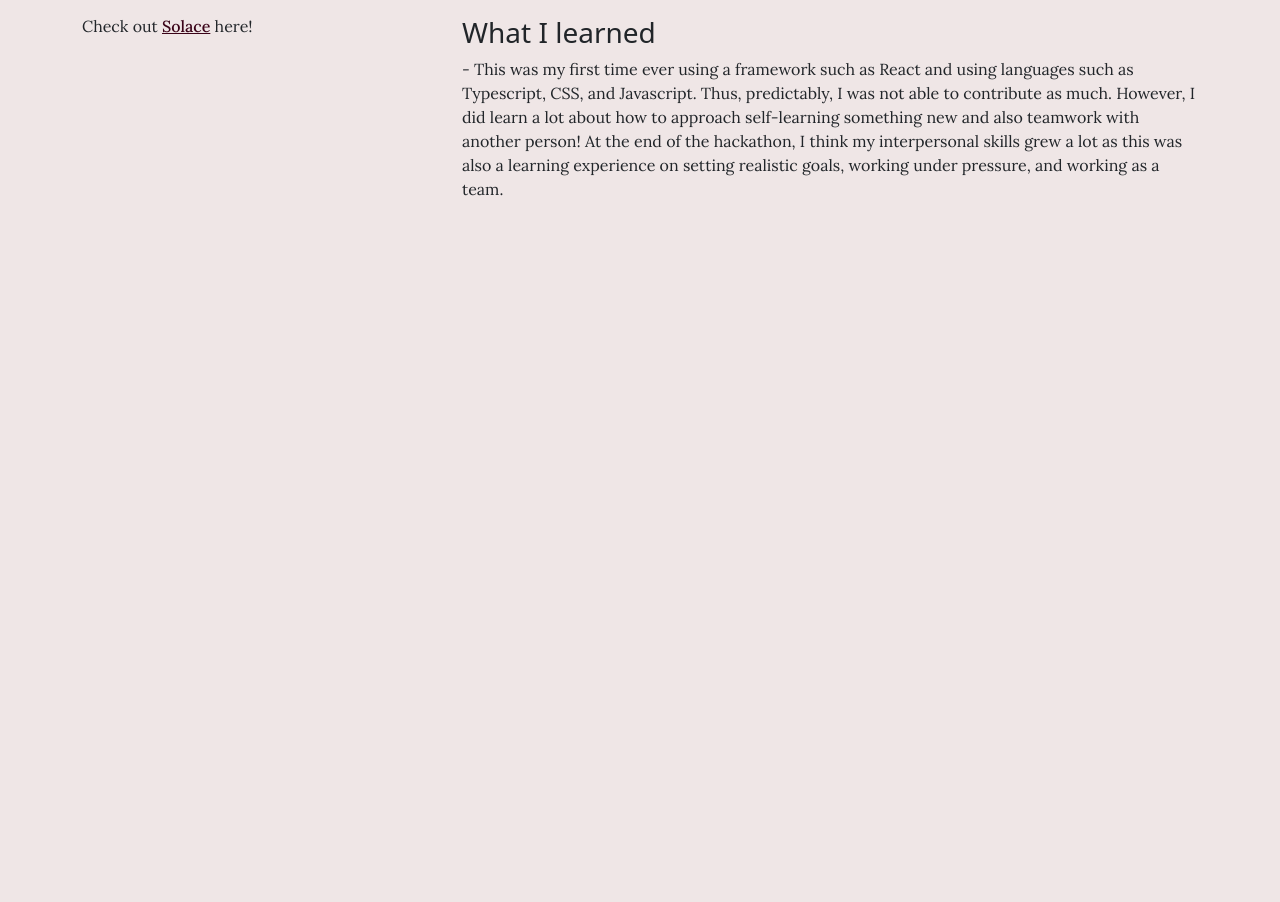
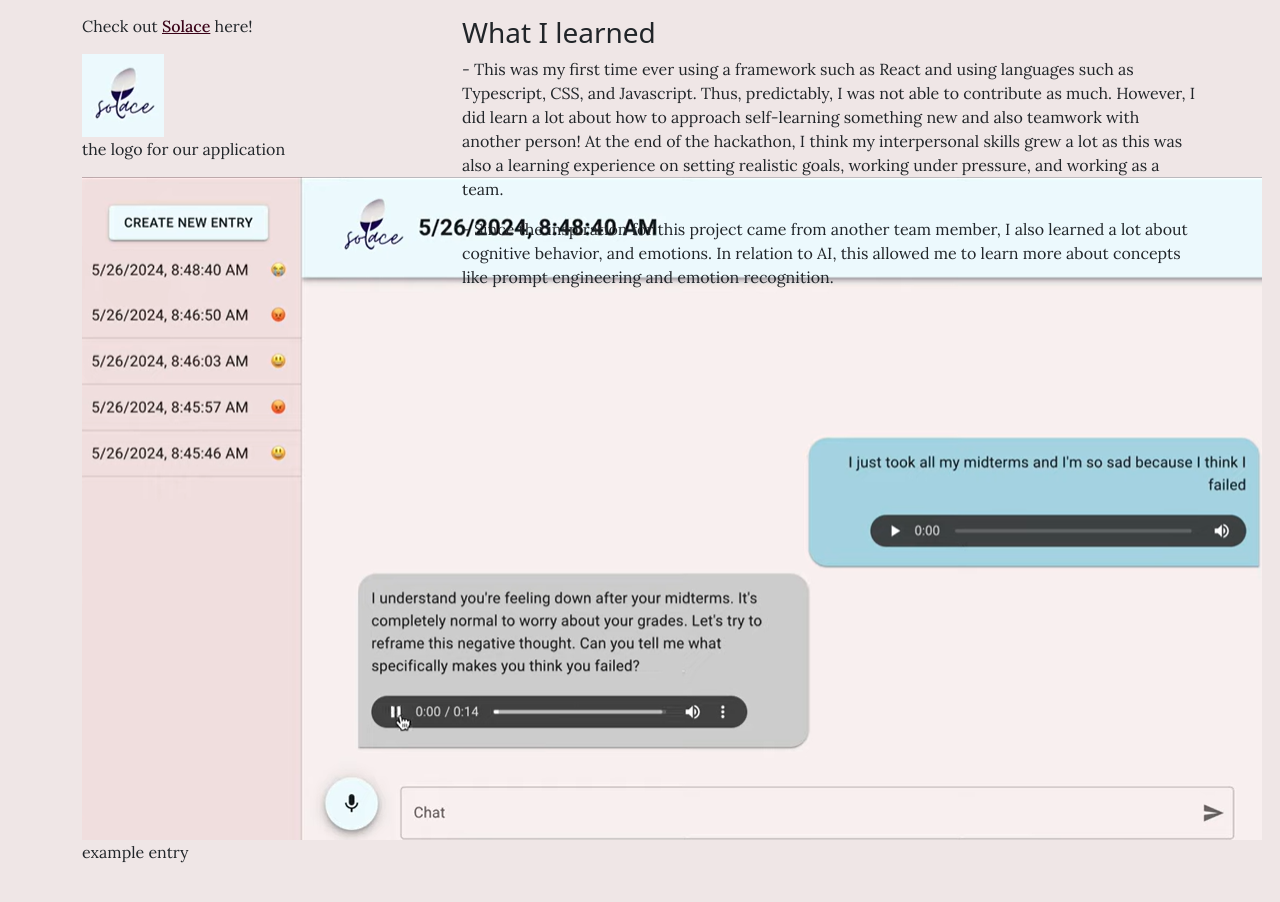
Before and after one commit to jessl314/JessicaL-Blog-Project, a React (Vite) app in the folder frontend/: page /Solace in a window 1280 px wide. Shown: the part 202-1104 px from the top of the page. Before the commit the page ends 800 px from the top, so only its background shows below. Built offline with nearby package versions, Linux system fonts and the light colour scheme.

Commit message:
added the assets needed to Solace page and added another thing I learned. also cleaned up my home,scss

```diff
--- a/frontend/src/pages/Solace.jsx
+++ b/frontend/src/pages/Solace.jsx
@@ -1,7 +1,9 @@
 //https://devpost.com/software/solace-kysqua
 import React from 'react';
 import 'bootstrap/dist/css/bootstrap.min.css';
-import { Container, Row, Col, Button } from "react-bootstrap"
+import { Container, Row, Col} from "react-bootstrap";
+import SolaceLogo from "../assets/solace-logo.png";
+import SolaceScreen from "../assets/solace-example.png";
 
 function Solace() {
     return (
@@ -13,6 +15,10 @@ function Solace() {
                     <div>
                     <h1>Solace</h1>
                     <p> Check out <a href="https://devpost.com/software/solace-kysqua" target="_blank" rel="noopener noreferrer" className="styled-link">Solace</a> here!</p>
+                    <img src={SolaceLogo}/>
+                    <p>the logo for our application</p>
+                    <img src={SolaceScreen}/>
+                    <p>example entry</p>
 
                     </div>
                 </Col>
@@ -24,6 +30,7 @@ function Solace() {
                     <h3>What I learned</h3>
 
                     <p>- This was my first time ever using a framework such as React and using languages such as Typescript, CSS, and Javascript. Thus, predictably, I was not able to contribute as much. However, I did learn a lot about how to approach self-learning something new and also teamwork with another person! At the end of the hackathon, I think my interpersonal skills grew a lot as this was also a learning experience on setting realistic goals, working under pressure, and working as a team. </p>
+                    <p>- Since the inspiration for this project came from another team member, I also learned a lot about cognitive behavior, and emotions. In relation to AI, this allowed me to learn more about concepts like prompt engineering and emotion recognition.</p>
 
                     </div>
 
--- a/frontend/src/styles/Home.scss
+++ b/frontend/src/styles/Home.scss
@@ -29,10 +29,6 @@ h4 {
     padding-bottom: 1rem;
     font-family: $primary-font;
 }
-// ul {
-//     justify-items: center;
-//     text-align: center;
-// }
 
 h5 {
     padding-bottom: 0.5rem;
@@ -40,13 +36,13 @@ h5 {
 }
 
 ul {
-    font-size: 1.1rem; /* Adjust size to your preference */
-    line-height: 1.8;  /* Optional: improves readability by increasing line height */
+    font-size: 1.1rem;
+    line-height: 1.8;
     font-family: $primary-font;
 }
 
 li {
-    font-size: inherit; /* Inherit the font size from the parent (ul/ol) */
+    font-size: inherit; /* Inherit the font size from the parent ul */
     font-family: $primary-font;
 }
 
```
